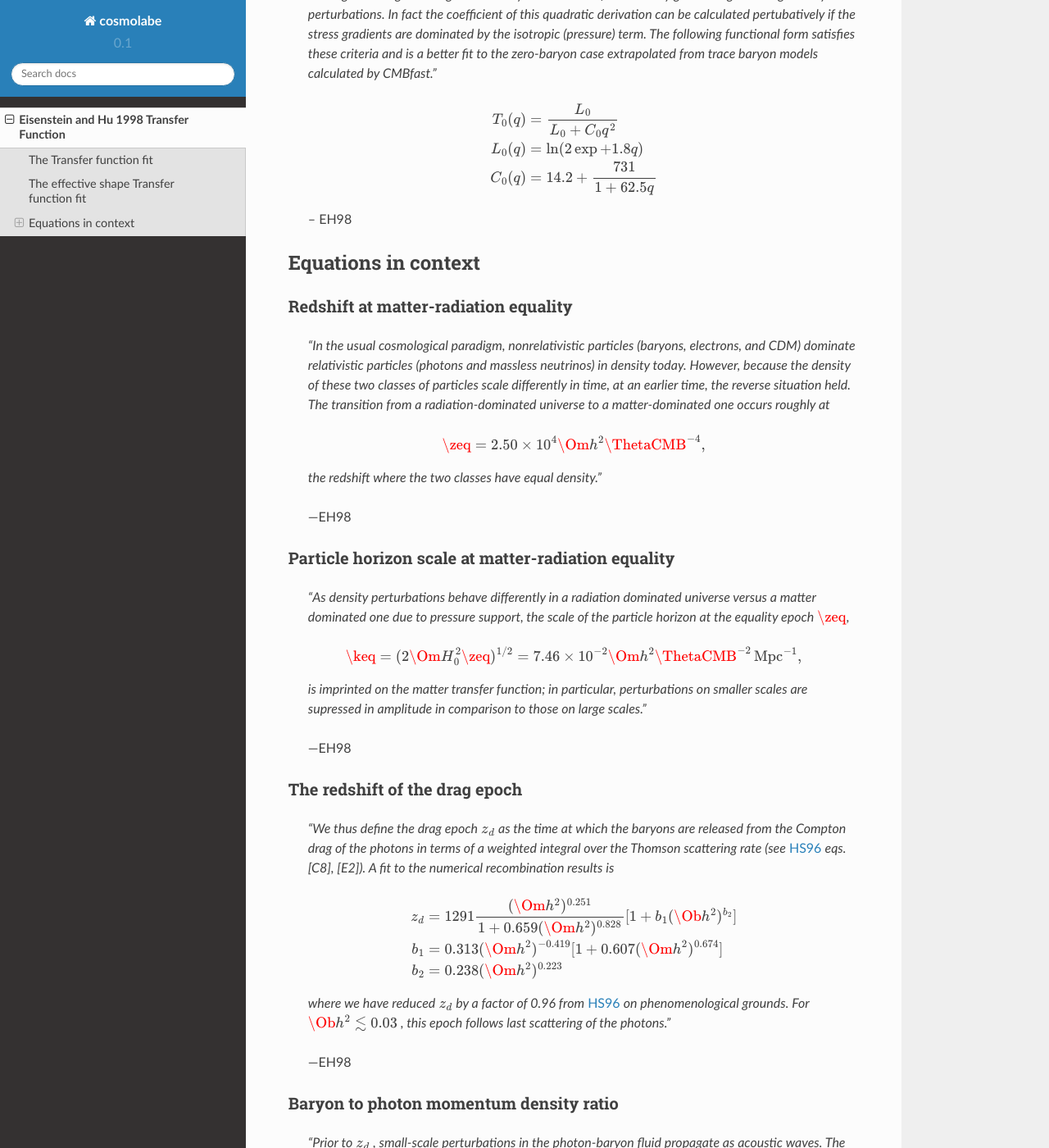
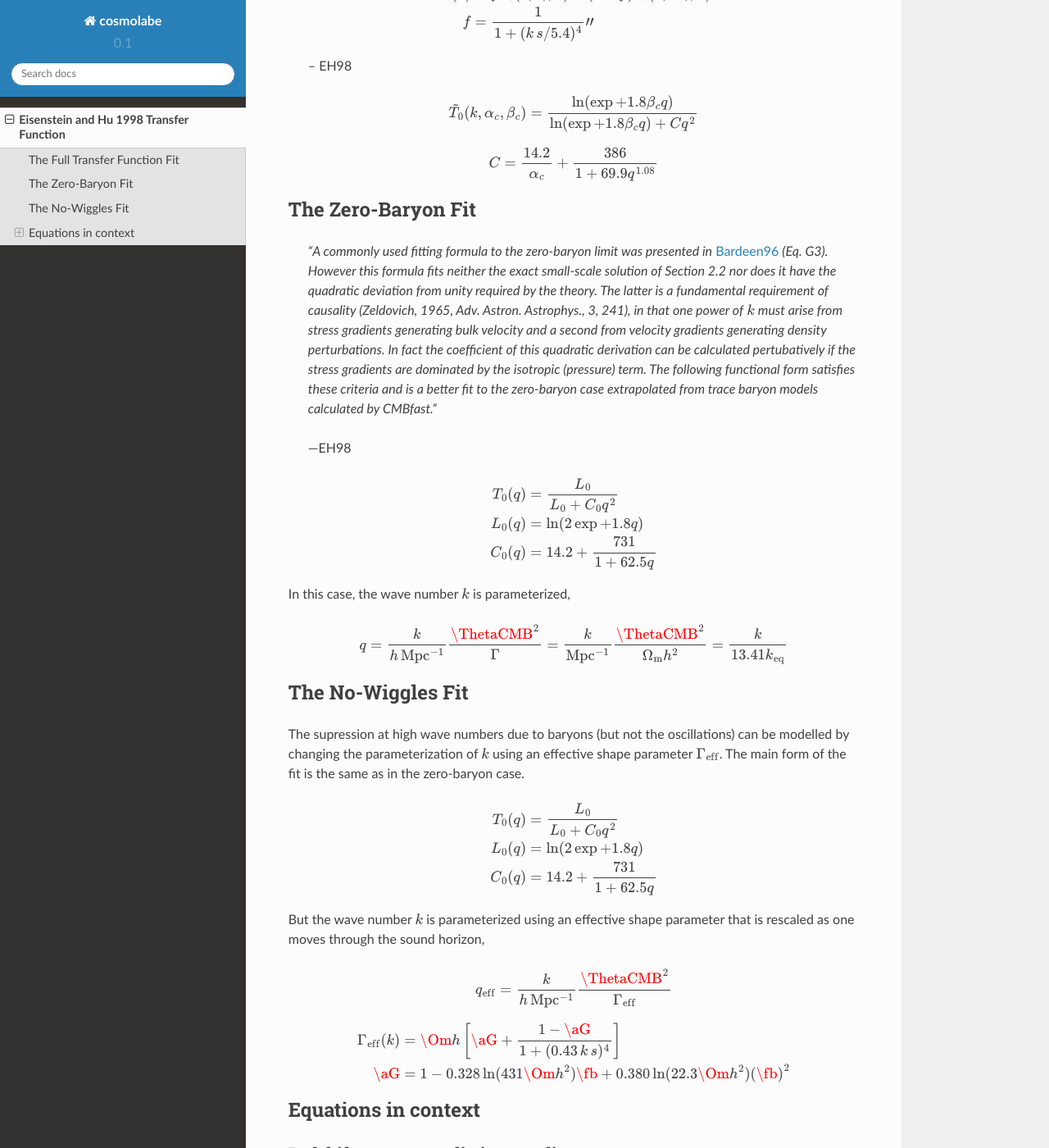
Before and after one commit to galtay/cosmolabe, a Sphinx documentation site: the page built from docs/eh98.rst, in a window 1280 px wide and 1400 px high, scrolled down 1112 px. Shown: the whole window at 82% size. Built offline with Sphinx 7.4.7 and the Read the Docs theme 2.0.0, drawn with Linux system fonts in a browser that asks for light colours; pages that are not in the unit, such as notebooks, are missing from menus; some of the changed text lies outside the part shown.

```diff
--- a/docs/eh98.rst
+++ b/docs/eh98.rst
@@ -2,8 +2,29 @@
 Eisenstein and Hu 1998 Transfer Function
 ========================================
 
-The Transfer function fit
-=========================
+This transfer function fit is described in the article "Baryonic Features in
+the Matter Transfer Function" by Eisenstein and Hu (EH98_).  It
+describes three transfer function fits,
+
+The "zero baryon" fit, :math:`T_{zb}(k)`
+  In this fit, all baryons are treated as cold dark matter.  There is no
+  supression at high wave numbers and no oscillations.
+
+The "no wiggles" fit, :math:`T_{nw}(k)`
+  In this fit, the supression due to baryons is included but only the
+  shape, not the oscillations.
+
+The full transfer function fit, :math:`T(k)`
+  In the full transfer function fit, both the supression and the oscillations
+  due to baryons are included.
+
+The last fit is the most accurate when compared to the numerical results
+of the code CMBfast, but the other two provide useful comparisons and have
+simpler forms.
+
+
+The Full Transfer Function Fit
+==============================
 
 .. pull-quote::
 
@@ -71,8 +92,8 @@ The Transfer function fit
 
 
 
-The effective shape Transfer function fit
-=========================================
+The Zero-Baryon Fit
+===================
 
 .. pull-quote::
 
@@ -99,9 +122,49 @@ The effective shape Transfer function fit
       C_0(q) &= 14.2 + \frac{731}{1 + 62.5 q}
     \end{aligned}
 
-.. pull-quote::
+In this case, the wave number :math:`k` is parameterized,
 
-    -- EH98
+.. math::
+
+    q = \frac{k}{h \, {\rm Mpc^{-1}}} \frac{\ThetaCMB^2}{\Gamma}
+      = \frac{k}{\rm Mpc^{-1}} \frac{\ThetaCMB^2}{\Omega_{\rm m} h^2}
+      = \frac{k}{13.41 k_{\rm eq}}
+
+
+The No-Wiggles Fit
+==================
+
+The supression at high wave numbers due to baryons (but not the oscillations)
+can be modelled by changing the parameterization of :math:`k` using an
+effective shape parameter :math:`\Gamma_{\rm eff}`.  The main form of the
+fit is the same as in the zero-baryon case.
+
+.. math::
+
+    \begin{aligned}
+      T_0(q) &= \frac{L_0}{L_0 + C_0 q^2} \\
+      L_0(q) &= \ln(2 \exp + 1.8 q) \\
+      C_0(q) &= 14.2 + \frac{731}{1 + 62.5 q}
+    \end{aligned}
+
+But the wave number :math:`k` is parameterized using an effective shape
+parameter that is rescaled as one moves through the sound horizon,
+
+.. math::
+
+    q_{\rm eff} = \frac{k}{h \, {\rm Mpc^{-1}}}
+    \frac{\ThetaCMB^2}{\Gamma_{\rm eff}}
+
+.. math::
+
+    \begin{aligned}
+      \Gamma_{\rm eff}(k) &= \Om h \left[ \aG +
+        \frac{1 - \aG} {1 + (0.43\,k\,s)^4} \right] \\
+      \aG &= 1 - 0.328 \ln(431 \Om h^2) \fb +
+                 0.380 \ln(22.3 \Om h^2) \left(\fb\right)^2
+    \end{aligned}
+
+
 
 
 Equations in context
@@ -233,19 +296,15 @@ The sound horizon at the drag epoch
 
     -- EH98
 
-.. seealso::
 
-   :py:func:`_return_R`, :py:func:`_return_k_eq`
-
-
-The silk damping scale
+The Silk damping scale
 ----------------------
 
 .. pull-quote::
 
     `"On small scales, the coupling between the baryons and the phtons is not
     perfect, such that the two species are able to diffuse past one another`
-    (Silk_1968_) `.  The silk damping scale is well fitted by the approximation`
+    (Silk_1968_) `.  The Silk damping scale is well fitted by the approximation`
 
 .. math::
 
@@ -263,48 +322,6 @@ The silk damping scale
     -- EH98
 
 
-The parameterized wavenumber
-----------------------------
-
-.. pull-quote::
-
-    `"Here the transfer function is parameterized by`
-    :math:`q \propto k / \keq` `more commonly expressed as a
-    shape parameter` :math:`\Gamma = \Om h` `, where`
-
-.. math::
-
-    q = \frac{k}{h \, {\rm Mpc^{-1}}}
-    \frac{\ThetaCMB^2}{\Gamma}
-
-.. pull-quote::
-
-    -- EH98
-
-.. math::
-
-    q_{\rm eff} = \frac{k}{h \, {\rm Mpc^{-1}}}
-    \frac{\ThetaCMB^2}{\Gamma_{\rm eff}}
-
-.. pull-quote::
-
-    `"A reasonable fit to the nonoscillatory part of the transfer
-    function can be written by rescaling` :math:`\Gamma_{\rm eff}(k)`
-    `as one moves through the sound horizon`
-
-.. math::
-
-    \begin{aligned}
-      \Gamma_{\rm eff}(k) &= \Om h \left[ \aG +
-        \frac{1 - \aG} {1 + (0.43\,k\,s)^4} \right] \\
-      \aG &= 1 - 0.328 \ln(431 \Om h^2) \fb +
-                 0.380 \ln(22.3 \Om h^2) \left(\fb\right)^2"
-    \end{aligned}
-
-.. pull-quote::
-
-    -- EH98
-
 
 
 .. _EH98: http://adsabs.harvard.edu/abs/1998ApJ...496..605E
```
Also changed, not shown: other parts of docs/eh98.rst (+2 -0 lines), 3 other files.
